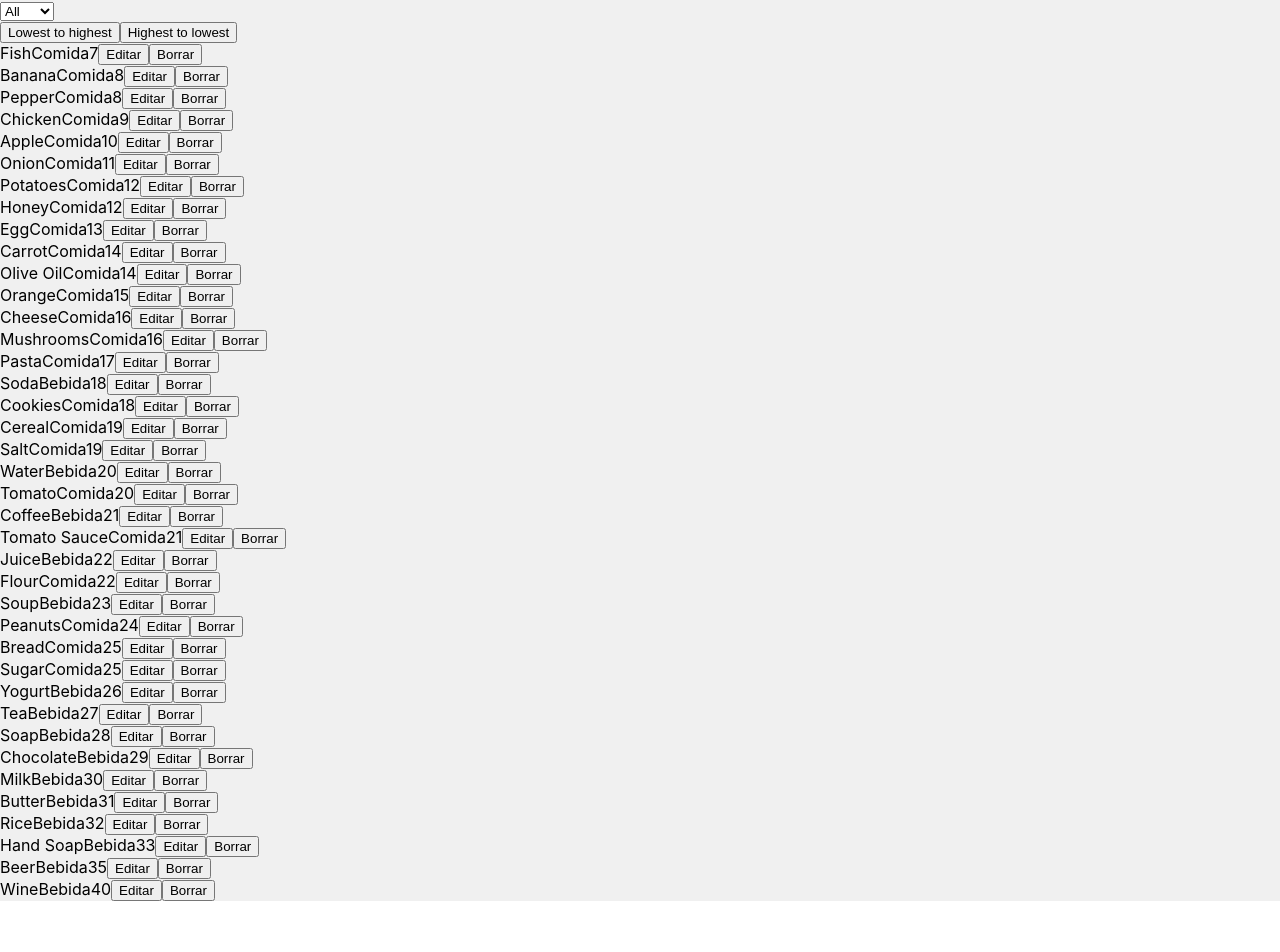
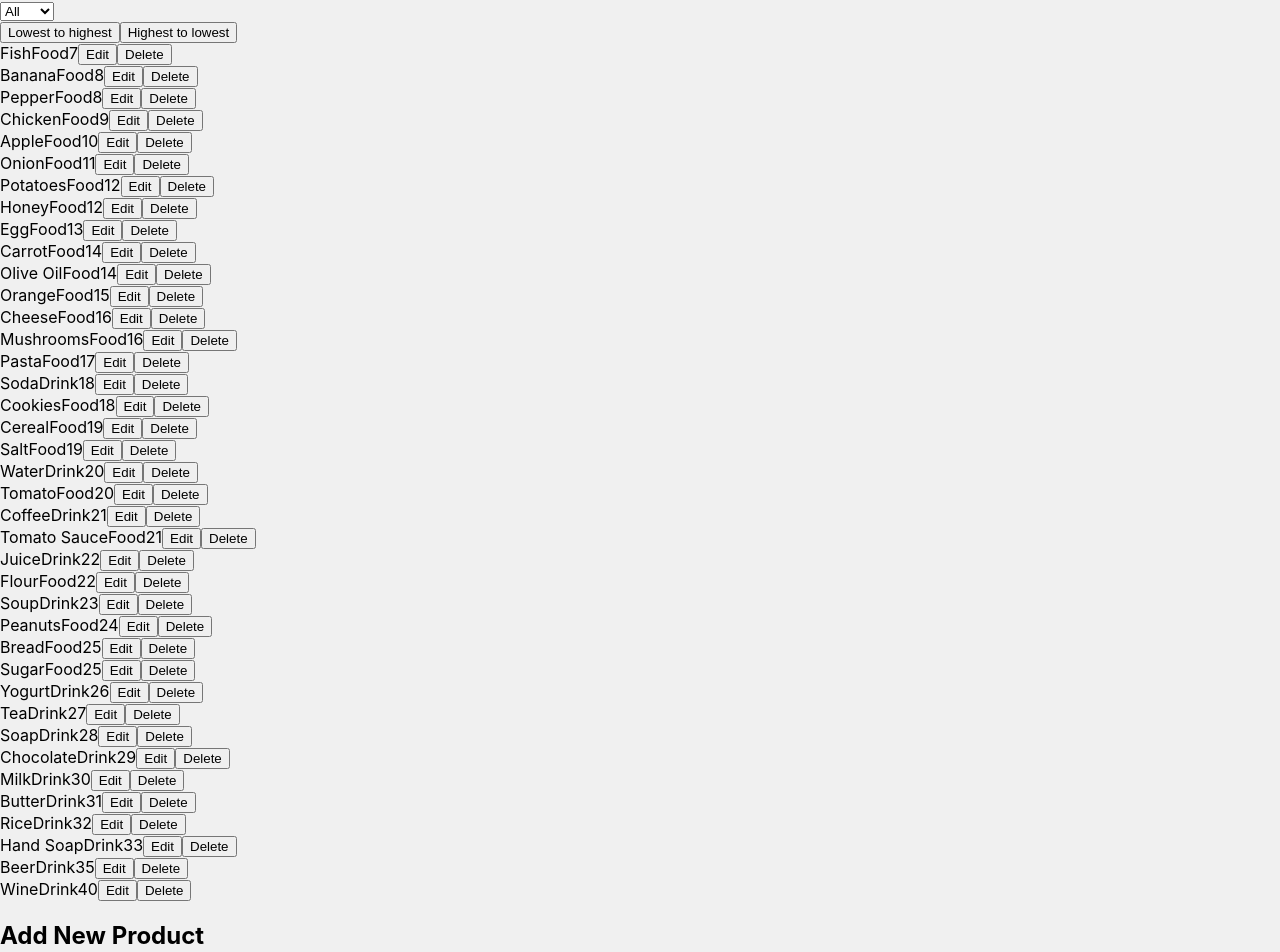
Before and after one commit to Nicovied0/EJERCICIO_REACT, a React (Create React App) app: page /home in a window 1280 px wide. Shown: the part 97-1049 px from the top of the page. Before the commit the page ends 998 px from the top, so only its background shows below. Built offline with nearby package versions, Linux system fonts and the light colour scheme.

Commit message:
add products

```diff
--- /dev/null
+++ b/src/components/AddProduct/AddProduct.jsx
@@ -0,0 +1,50 @@
+import React, { useState } from 'react';
+
+const AddProduct = ({ onAdd }) => {
+  const [newProduct, setNewProduct] = useState({
+    name: '',
+    category: 'food',
+    quantity: 0,
+  });
+
+  const handleInputChange = (e) => {
+    const { name, value } = e.target;
+    setNewProduct({ ...newProduct, [name]: value });
+  };
+
+  const handleAddProduct = () => {
+    onAdd(newProduct);
+    setNewProduct({ name: '', category: 'food', quantity: 0 });
+  };
+
+  return (
+    <div>
+      <h2>Add New Product</h2>
+      <input
+        type="text"
+        name="name"
+        placeholder="Product Name"
+        value={newProduct.name}
+        onChange={handleInputChange}
+      />
+      <select
+        name="category"
+        value={newProduct.category}
+        onChange={handleInputChange}
+      >
+        <option value="food">Food</option>
+        <option value="drink">Drink</option>
+      </select>
+      <input
+        type="number"
+        name="quantity"
+        placeholder="Quantity"
+        value={newProduct.quantity}
+        onChange={handleInputChange}
+      />
+      <button onClick={handleAddProduct}  >Add Product</button>
+    </div>
+  );
+};
+
+export default AddProduct;
--- a/src/components/Item/Item.jsx
+++ b/src/components/Item/Item.jsx
@@ -29,28 +29,31 @@ const Item = ({ item, onDelete, onUpdate }) => {
             value={editedItem.name}
             onChange={handleEditChange}
           />
-          <input
-            type="checkbox"
-            name="isFood"
-            checked={editedItem.isFood}
+          <select
+            name="category"
+            value={editedItem.category}
             onChange={handleEditChange}
-          />
+          >
+            <option value="food">Food</option>
+            <option value="drink">Drink</option>
+          </select>
+
           <input
             type="number"
             name="quantity"
             value={editedItem.quantity}
             onChange={handleEditChange}
           />
-          <button onClick={handleSaveEdit}>Guardar</button>
+          <button onClick={handleSaveEdit}>Save</button>
         </div>
       ) : (
         <div>
           <span>{item.name}</span>
-          <span>{item.category === "food" ? "Comida" : "Bebida"}</span>
+          <span>{item.category === "food" ? "Food" : "Drink"}</span>
           <span>{item.quantity}</span>
 
-          <button onClick={handleEditToggle}>Editar</button>
-          <button onClick={() => onDelete(item)}>Borrar</button>
+          <button onClick={handleEditToggle}>Edit</button>
+          <button onClick={() => onDelete(item)}>Delete</button>
         </div>
       )}
     </div>
--- a/src/components/ItemList/ItemList.jsx
+++ b/src/components/ItemList/ItemList.jsx
@@ -2,6 +2,7 @@ import React, { useState, useEffect } from "react";
 import Item from "../Item/Item";
 import Filters from "../Filters/Filters";
 import productsData from "../../assets/data/productsData.json";
+import AddProduct from "../AddProduct/AddProduct";
 
 const ItemList = () => {
   const [items, setItems] = useState([]);
@@ -52,6 +53,10 @@ const ItemList = () => {
     }
   });
 
+const handleAddProduct = (newProduct) => {
+    setItems([...items, newProduct]);
+  };
+
   return (
     <div>
       <Filters
@@ -68,6 +73,9 @@ const ItemList = () => {
           />
         ))}
       </div>
+      <div>
+        <AddProduct onAdd={handleAddProduct}/>
+      </div>
     </div>
   );
 };
```
